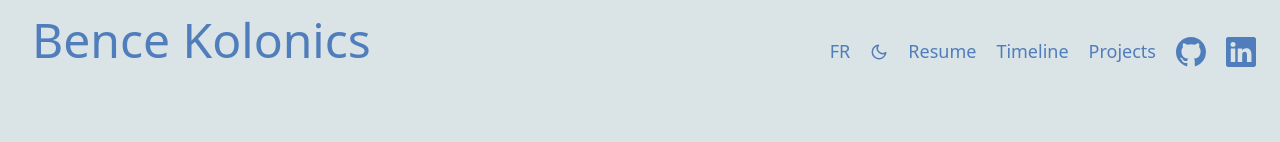
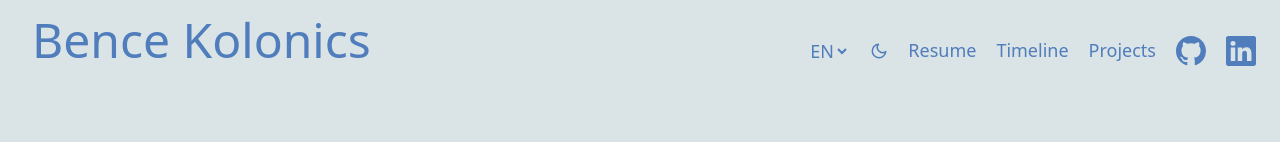
Before and after one commit to bkolonics/portfolio, a React (Vite) app: page / in a window 1280 px wide. Shown: the top 142 px of the page. Built offline with nearby package versions, Linux system fonts and the light colour scheme.

Commit message:
swapped button to dropdown

```diff
--- a/src/Components/Navbar.tsx
+++ b/src/Components/Navbar.tsx
@@ -40,14 +40,23 @@ function ToggleButton() {
 
 function ToggleLanguage() {
   const { i18n } = useTranslation();
+
+  const handleLanguageChange = (
+    event: React.ChangeEvent<HTMLSelectElement>
+  ) => {
+    const selectedLanguage = event.target.value;
+    i18n.changeLanguage(selectedLanguage);
+  };
+
   return (
-    <button
-      onClick={() => {
-        i18n.changeLanguage(i18n.language === "en" ? "fr" : "en");
-      }}
+    <select
+      id="noanimate"
+      className="text-lg font-medium bg-Platinum dark:bg-Jet text-Glaucous form-control item"
+      onChange={handleLanguageChange}
     >
-      {i18n.language === "en" ? "FR" : "EN"}
-    </button>
+      <option value="en">EN</option>
+      <option value="fr">FR</option>
+    </select>
   );
 }
 
@@ -56,20 +65,20 @@ export function Navbar() {
     return (
       <nav className="font-sans flex flex-col text-center sm:flex-row sm:text-left sm:justify-between py-4 px-6 sm:items-baseline w-full">
         <div className="mb-2 sm:mb-0">
-          <a href="#" className="lg:text-5xl text-3xl text-Glaucous px-2">
+          <a href="#" className="lg:text-5xl text-2xl text-Glaucous px-2">
             Bence Kolonics
           </a>
           <button className="text-lg text-Glaucous px-2 sm:hidden">
             <ToggleButton />
           </button>
-          <button className="text-lg text-Glaucous px-2 sm:hidden">
+          <a className="px-2 sm:hidden">
+            <ToggleLanguage></ToggleLanguage>
+          </a>
+        </div>
+        <div className="flex sm:gap-5 justify-evenly">
+          <button className="hidden sm:block">
             <ToggleLanguage></ToggleLanguage>
           </button>
-        </div>
-        <div className="flex sm:gap-5 justify-evenly">
-          <div className="text-lg text-Glaucous hidden sm:block">
-            <ToggleLanguage></ToggleLanguage>
-          </div>
           <button className="text-lg text-Glaucous hidden sm:block">
             <ToggleButton />
           </button>
--- a/src/index.css
+++ b/src/index.css
@@ -5,3 +5,7 @@
 body * {
     @apply transition-colors duration-1000;
 }
+
+#noanimate {
+    @apply transition-colors duration-0;
+}
```
